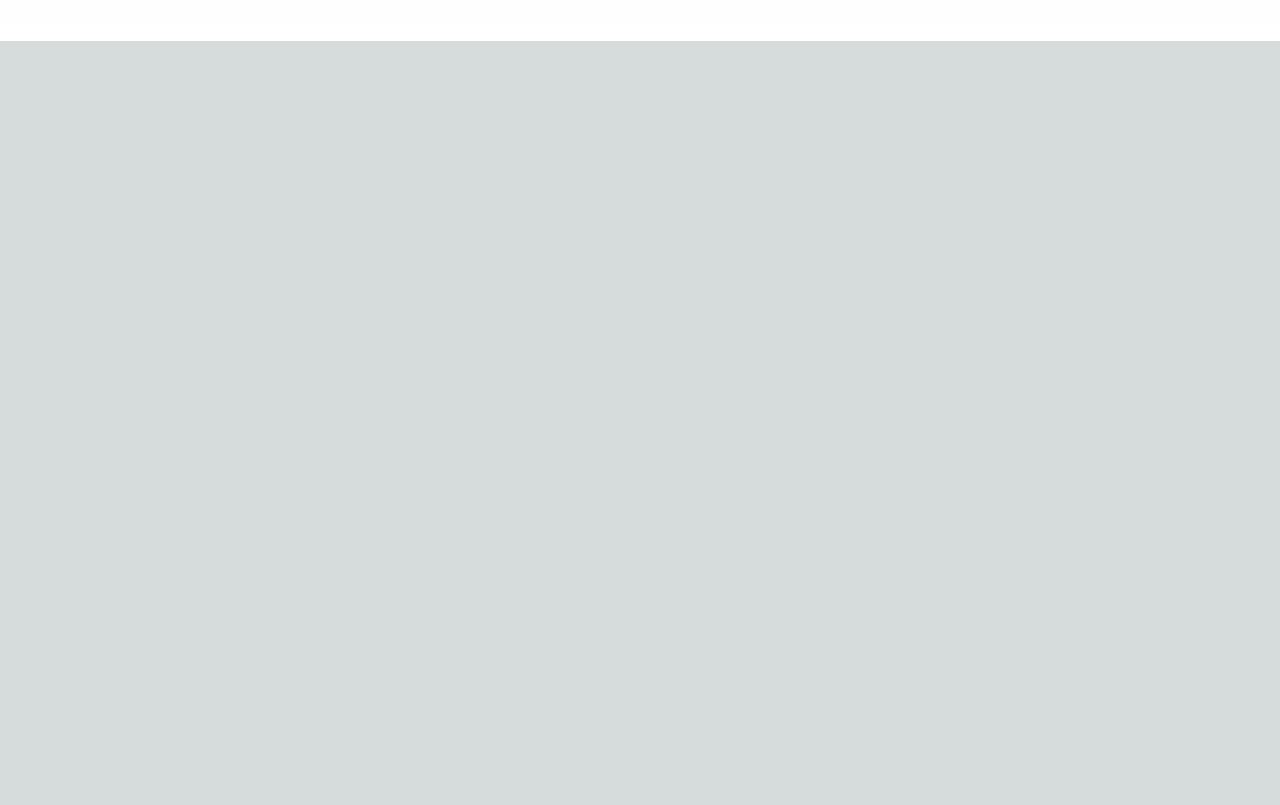
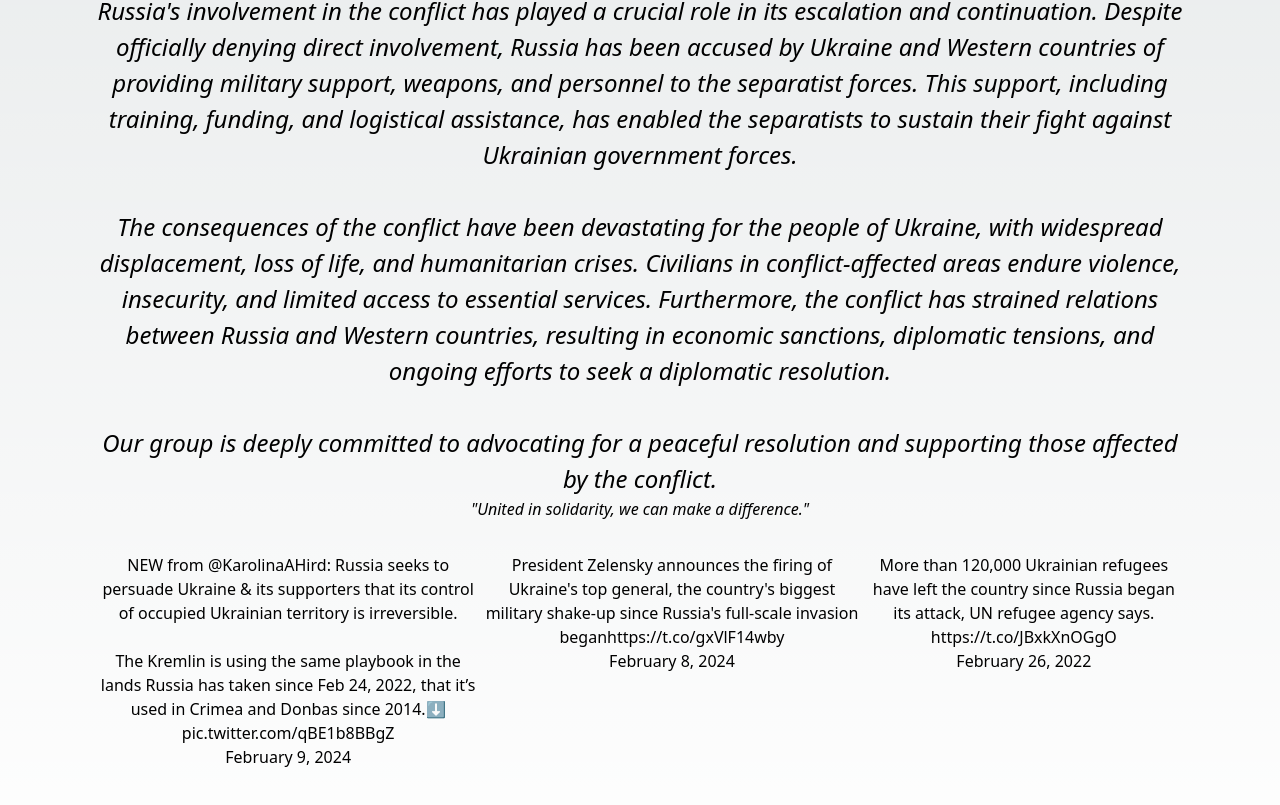
Before and after one commit to akhilbz/CS373_UkraineRefugees, a Next.js app in the folder group6/: page / in a window 1280 px wide. Shown: the part 1049-1854 px from the top of the page. Before the commit the page ends 1090 px from the top, so only its background shows below. Built offline with nearby package versions, Linux system fonts and the light colour scheme.

Commit message:
Updating Home Page with X and User Story

```diff
--- a/group6/src/pages/index.js
+++ b/group6/src/pages/index.js
@@ -1,10 +1,28 @@
+import { useEffect } from 'react';
+import Head from 'next/head';
+import Script from 'next/script'; // Import next/script
 import NavBar from './NavBar'; // Import the NavBar component
 import Image from 'next/image'; // Import the Image component
 import styles from '../styles/Home.module.css';
 
 export default function Home() {
+  useEffect(() => {
+    // Load Twitter widget script when component mounts
+    const script = document.createElement('script');
+    script.src = 'https://platform.twitter.com/widgets.js';
+    script.charSet = 'utf-8';
+    script.async = true;
+    document.body.appendChild(script);
+    return () => {
+      document.body.removeChild(script);
+    };
+  }, []);
+
   return (
     <div>
+      <Head>
+        <title>Home</title>
+      </Head>
       <NavBar /> {/* Render the NavBar component */}
       {/* Home Screen */}
       <main className={`flex min-h-screen flex-col items-center justify-between p-24 ${styles.mainContent}`}>
@@ -17,12 +35,42 @@ export default function Home() {
             </div>
           </div>
           <p className={`${styles.paragraph} ${styles.italic}`}>
-            The ongoing situation in Ukraine has led to a humanitarian crisis, with many individuals displaced and in need of assistance. Our group is dedicated to promoting resources and aid to those affected by the crisis. Together, we strive to provide support and raise awareness for the Ukraine refugee community.
+            The conflict between Russia and Ukraine, particularly in Eastern Ukraine, has a complex history that predates 2020. Tensions escalated significantly in 2014 when Russia annexed Crimea, a region of Ukraine, following a controversial referendum. This move was widely condemned by the international community and sparked a protracted conflict between Ukrainian government forces and pro-Russian separatists in Eastern Ukraine.
+            <br />
+            <br />
+            Russia's involvement in the conflict has played a crucial role in its escalation and continuation. Despite officially denying direct involvement, Russia has been accused by Ukraine and Western countries of providing military support, weapons, and personnel to the separatist forces. This support, including training, funding, and logistical assistance, has enabled the separatists to sustain their fight against Ukrainian government forces.
+            <br />
+            <br />
+            The consequences of the conflict have been devastating for the people of Ukraine, with widespread displacement, loss of life, and humanitarian crises. Civilians in conflict-affected areas endure violence, insecurity, and limited access to essential services. Furthermore, the conflict has strained relations between Russia and Western countries, resulting in economic sanctions, diplomatic tensions, and ongoing efforts to seek a diplomatic resolution.
+            <br />
+            <br />
+            Our group is deeply committed to advocating for a peaceful resolution and supporting those affected by the conflict.
           </p>
           <p className={styles.italic}>"United in solidarity, we can make a difference."</p>
+          {/* Container to hold all tweets side by side */}
+          <div className={styles.tweetContainer}>
+            {/* Embed the first tweet */}
+            <blockquote className="twitter-tweet" data-width="300">
+              <p lang="en" dir="ltr">NEW from <a href="https://twitter.com/KarolinaAHird?ref_src=twsrc%5Etfw">@KarolinaAHird</a>: Russia seeks to persuade Ukraine &amp; its supporters that its control of occupied Ukrainian territory is irreversible.<br /><br />The Kremlin is using the same playbook in the lands Russia has taken since Feb 24, 2022, that it’s used in Crimea and Donbas since 2014.⬇️ <a href="https://t.co/qBE1b8BBgZ">pic.twitter.com/qBE1b8BBgZ</a>
+              </p>
+              <a href="https://twitter.com/TheStudyofWar/status/1755962302258446634?ref_src=twsrc%5Etfw">February 9, 2024</a>
+            </blockquote>
+            {/* Embed the second tweet */}
+            <blockquote className="twitter-tweet" data-width="300">
+              <p lang="en" dir="ltr">President Zelensky announces the firing of Ukraine's top general, the country's biggest military shake-up since Russia's full-scale invasion began<a href="https://t.co/gxVlF14wby">https://t.co/gxVlF14wby</a></p>
+              <a href="https://twitter.com/cnnbrk/status/1755634610803818853?ref_src=twsrc%5Etfw">February 8, 2024</a>
+            </blockquote>
+            {/* Embed the third tweet*/}
+            <blockquote className="twitter-tweet" data-width="300">
+              <p lang="en" dir="ltr">More than 120,000 Ukrainian refugees have left the country since Russia began its attack, UN refugee agency says. <a href="https://t.co/JBxkXnOGgO">https://t.co/JBxkXnOGgO</a></p>
+              <a href="https://twitter.com/NBCNews/status/1497524065392906242?ref_src=twsrc%5Etfw">February 26, 2022</a>
+            </blockquote>
+          </div>
         </div>
         {/* Home Screen */}
       </main>
+      {/* Load Twitter widget script using next/script */}
+      <Script src="https://platform.twitter.com/widgets.js" strategy="lazyOnload" charSet="utf-8" />
     </div>
   );
 }
--- a/group6/src/styles/Home.module.css
+++ b/group6/src/styles/Home.module.css
@@ -11,14 +11,12 @@
         3px 3px 0 black;
 }
 
-
 .mainContent {
     text-align: center;
 }
 
 .paragraph {
     font-size: 1.5rem;
-
 }
 
 .italic {
@@ -35,5 +33,15 @@
     display: inline-block;
     /* Border for Picture */
     border: 5px solid whitesmoke;
+}
 
+.tweetContainer {
+    display: flex;
+    justify-content:space-evenly;
+    margin-bottom: 2rem;
+    margin-top: 2rem;
 }
+
+.twitter-tweet {
+    flex-basis: 300px;
+}
```
